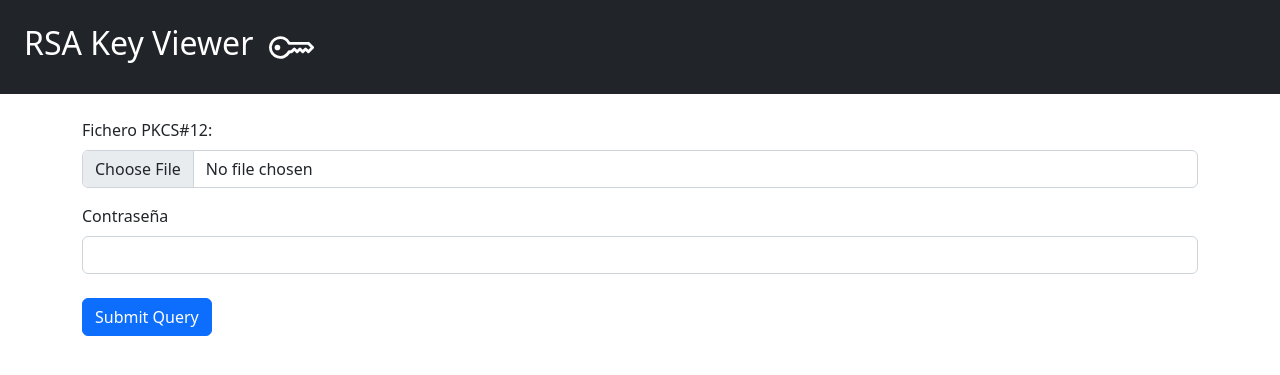
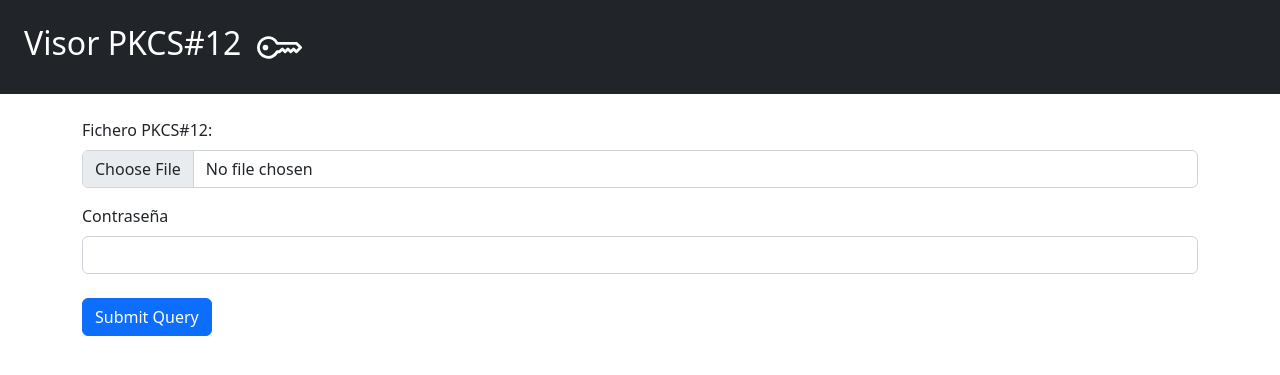
Before and after one commit to sharon1160/visor-pkcs, a Flask app: page / in a window 1280 px wide. Shown: the top 375 px of the page. Run offline with Flask 2, Linux system fonts and the light colour scheme.

Commit message:
update title

```diff
--- a/templates/header.html
+++ b/templates/header.html
@@ -1,6 +1,6 @@
 <header class="p-4 bg-dark text-white">
   <a href="/" class="d-flex align-items-center mb-2 mb-lg-0 text-white text-decoration-none">
-    <h2 class="me-3">RSA Key Viewer</h2>
+    <h2 class="me-3">Visor PKCS#12</h2>
     <svg xmlns="http://www.w3.org/2000/svg" width="45" height="45" fill="currentColor" class="bi bi-key" viewBox="0 0 16 16">
       <path d="M0 8a4 4 0 0 1 7.465-2H14a.5.5 0 0 1 .354.146l1.5 1.5a.5.5 0 0 1 0 .708l-1.5 1.5a.5.5 0 0 1-.708 0L13 9.207l-.646.647a.5.5 0 0 1-.708 0L11 9.207l-.646.647a.5.5 0 0 1-.708 0L9 9.207l-.646.647A.5.5 0 0 1 8 10h-.535A4 4 0 0 1 0 8zm4-3a3 3 0 1 0 2.712 4.285A.5.5 0 0 1 7.163 9h.63l.853-.854a.5.5 0 0 1 .708 0l.646.647.646-.647a.5.5 0 0 1 .708 0l.646.647.646-.647a.5.5 0 0 1 .708 0l.646.647.793-.793-1-1h-6.63a.5.5 0 0 1-.451-.285A3 3 0 0 0 4 5z"/>
       <path d="M4 8a1 1 0 1 1-2 0 1 1 0 0 1 2 0z"/>
```
